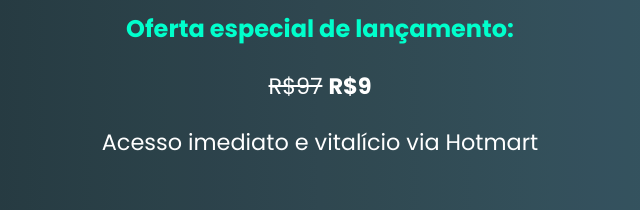
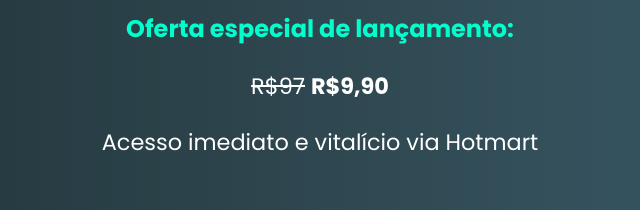
Before and after one commit to andrealmeidacaem/Prompt-Power-Pack-IA, a plain HTML site: page index.html in a window 1280 px wide. Shown: the part 1042-1252 px from the top of the page, 320-960 px from the left. Drawn offline with Linux system fonts and the light colour scheme.

Commit message:
Update index.html

```diff
--- a/index.html
+++ b/index.html
@@ -108,7 +108,7 @@
 
     <section class="price-box" id="compra">
       <h2>Oferta especial de lançamento:</h2>
-      <p><del>R$97</del> <strong>R$9</strong>
+      <p><del>R$97</del> <strong>R$9,90</strong>
       <p>Acesso imediato e vitalício via Hotmart</p>
       <a class="cta" href="https://hotm.art/Y00cpe" target="_blank" rel="noopener">ACESSAR AGORA</a>
     </section>
```
